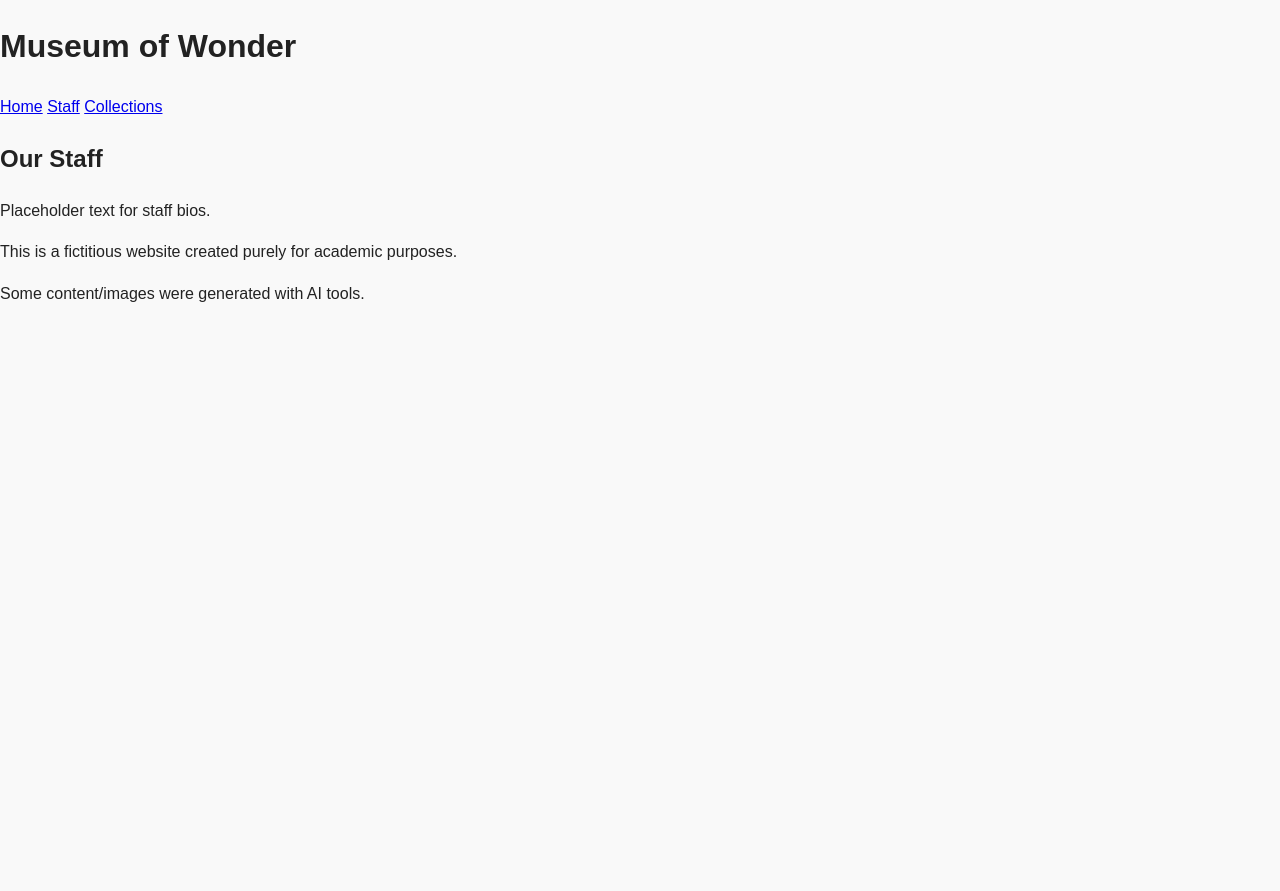
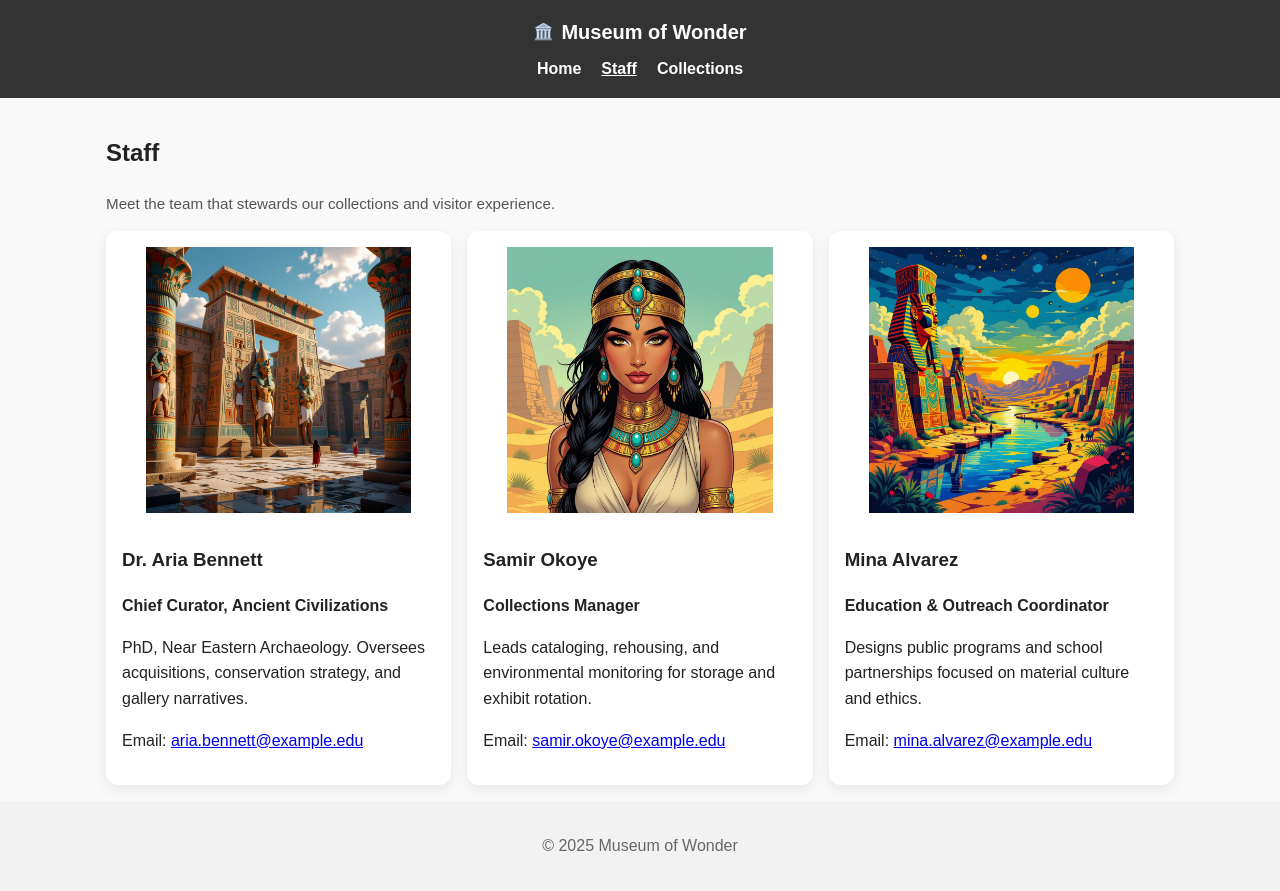
Before and after one commit to nataly5pt/Museum, a plain HTML site: page images/staff.html in a window 1280 px wide. Before the commit the page ends 800 px from the top, so only its background shows below. Drawn offline with Linux system fonts and the light colour scheme; files that its build step writes are made by us from their sources.

Commit message:
Update staff.html

```diff
--- a/images/staff.html
+++ b/images/staff.html
@@ -1,32 +1,93 @@
 <!DOCTYPE html>
 <html lang="en">
 <head>
-  <meta charset="UTF-8">
-  <title>Museum Staff</title>
-  <meta name="viewport" content="width=device-width, initial-scale=1.0">
-  <meta name="robots" content="noindex, nofollow">
-  <link rel="stylesheet" href="css/style.css">
+  <meta charset="utf-8" />
+  <meta name="viewport" content="width=device-width, initial-scale=1" />
+  <meta name="author" content="Nataly Glushak" />
+  <title>Museum of Wonder – Staff</title>
+  <link rel="stylesheet" href="../css/style.css" />
 </head>
 <body>
+  <!-- Skip link for keyboard users -->
+  <a class="skip-link" href="#main">Skip to content</a>
 
-<header>
-  <h1>Museum of Wonder</h1>
-  <nav>
-    <a href="index.html">Home</a>
-    <a href="staff.html">Staff</a>
-    <a href="collections.html">Collections</a>
-  </nav>
-</header>
+  <!-- Header -->
+  <header class="site-header" role="banner">
+    <div class="brand">
+      <span class="logo" aria-hidden="true">🏛️</span>
+      <a class="site-title" href="../index.html">Museum of Wonder</a>
+    </div>
 
-<main>
-  <h2>Our Staff</h2>
-  <p>Placeholder text for staff bios.</p>
-</main>
+    <!-- Primary nav -->
+    <nav class="main-nav" aria-label="Primary">
+      <ul class="nav-list">
+        <li><a href="../index.html">Home</a></li>
+        <li><a href="./staff.html" aria-current="page">Staff</a></li>
+        <li><a href="./collections.html">Collections</a></li>
+      </ul>
+    </nav>
+  </header>
 
-<footer>
-  <p>This is a fictitious website created purely for academic purposes.</p>
-  <p>Some content/images were generated with AI tools.</p>
-</footer>
+  <!-- Main -->
+  <main id="main" class="container" role="main">
+    <section aria-labelledby="staff-title">
+      <h1 id="staff-title">Staff</h1>
+      <p class="disclosure">Meet the team that stewards our collections and visitor experience.</p>
 
+      <section class="card-grid" aria-label="Staff directory">
+        <!-- Person 1 -->
+        <article class="card staff-card">
+          <figure class="card-media">
+            <!-- Use a real portrait if you have one; placeholder below -->
+            <img src="../images/ancient-egypt-portalgate.jpg"
+                 alt="Portrait placeholder: sandstone gateway under a blue sky" loading="lazy" />
+          </figure>
+          <div class="card-body">
+            <h3>Dr. Aria Bennett</h3>
+            <p><strong>Chief Curator, Ancient Civilizations</strong></p>
+            <p>PhD, Near Eastern Archaeology. Oversees acquisitions, conservation strategy, and gallery narratives.</p>
+            <p>Email: <a href="mailto:aria.bennett@example.edu">aria.bennett@example.edu</a></p>
+          </div>
+        </article>
+
+        <!-- Person 2 -->
+        <article class="card staff-card">
+          <figure class="card-media">
+            <img src="../images/egyptian-queen-portrait.jpg"
+                 alt="Portrait placeholder: stylized Egyptian queen illustration" loading="lazy" />
+          </figure>
+          <div class="card-body">
+            <h3>Samir Okoye</h3>
+            <p><strong>Collections Manager</strong></p>
+            <p>Leads cataloging, rehousing, and environmental monitoring for storage and exhibit rotation.</p>
+            <p>Email: <a href="mailto:samir.okoye@example.edu">samir.okoye@example.edu</a></p>
+          </div>
+        </article>
+
+        <!-- Person 3 -->
+        <article class="card staff-card">
+          <figure class="card-media">
+            <img src="../images/ancient-egypt-landscape.jpg"
+                 alt="Portrait placeholder: desert landscape scene" loading="lazy" />
+          </figure>
+          <div class="card-body">
+            <h3>Mina Alvarez</h3>
+            <p><strong>Education & Outreach Coordinator</strong></p>
+            <p>Designs public programs and school partnerships focused on material culture and ethics.</p>
+            <p>Email: <a href="mailto:mina.alvarez@example.edu">mina.alvarez@example.edu</a></p>
+          </div>
+        </article>
+      </section>
+    </section>
+  </main>
+
+  <!-- Footer -->
+  <footer class="site-footer" role="contentinfo">
+    <p>© <span id="year"></span> Museum of Wonder</p>
+  </footer>
+
+  <script>
+    document.getElementById('year').textContent = new Date().getFullYear();
+  </script>
 </body>
 </html>
```
